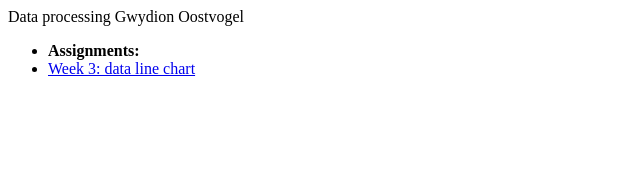
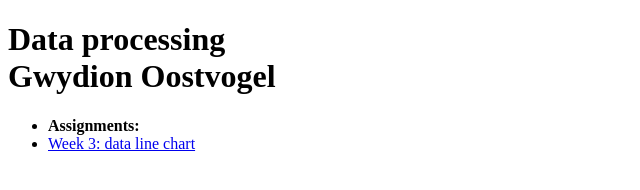
Before and after one commit to Gwyd10n/Data_processing, a plain HTML site: page index.html in a window 1280 px wide. Shown: the whole page, without its empty margins (0-640 px from the left). Drawn offline with Linux system fonts and the light colour scheme.

Commit message:
cleaned html

```diff
--- a/index.html
+++ b/index.html
@@ -3,10 +3,11 @@
   <head>
     <meta charset="UTF-8">
     <title>Data processing</title>
-    Data processing
-    Gwydion Oostvogel
   </head>
   <body>
+  <h1>
+    <b>Data processing</b> <br> Gwydion Oostvogel
+  </h1>
     <ul>
       <li>
         <b>
```
